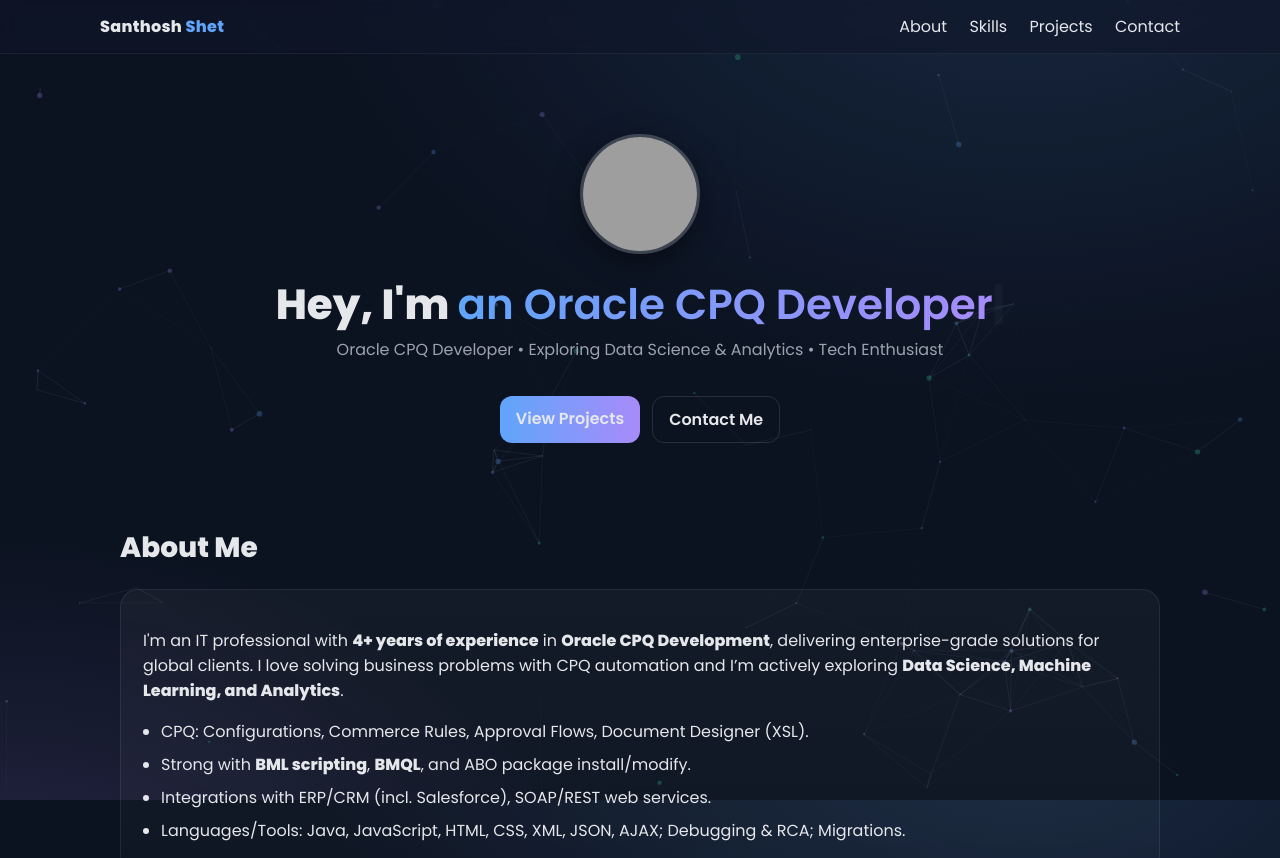
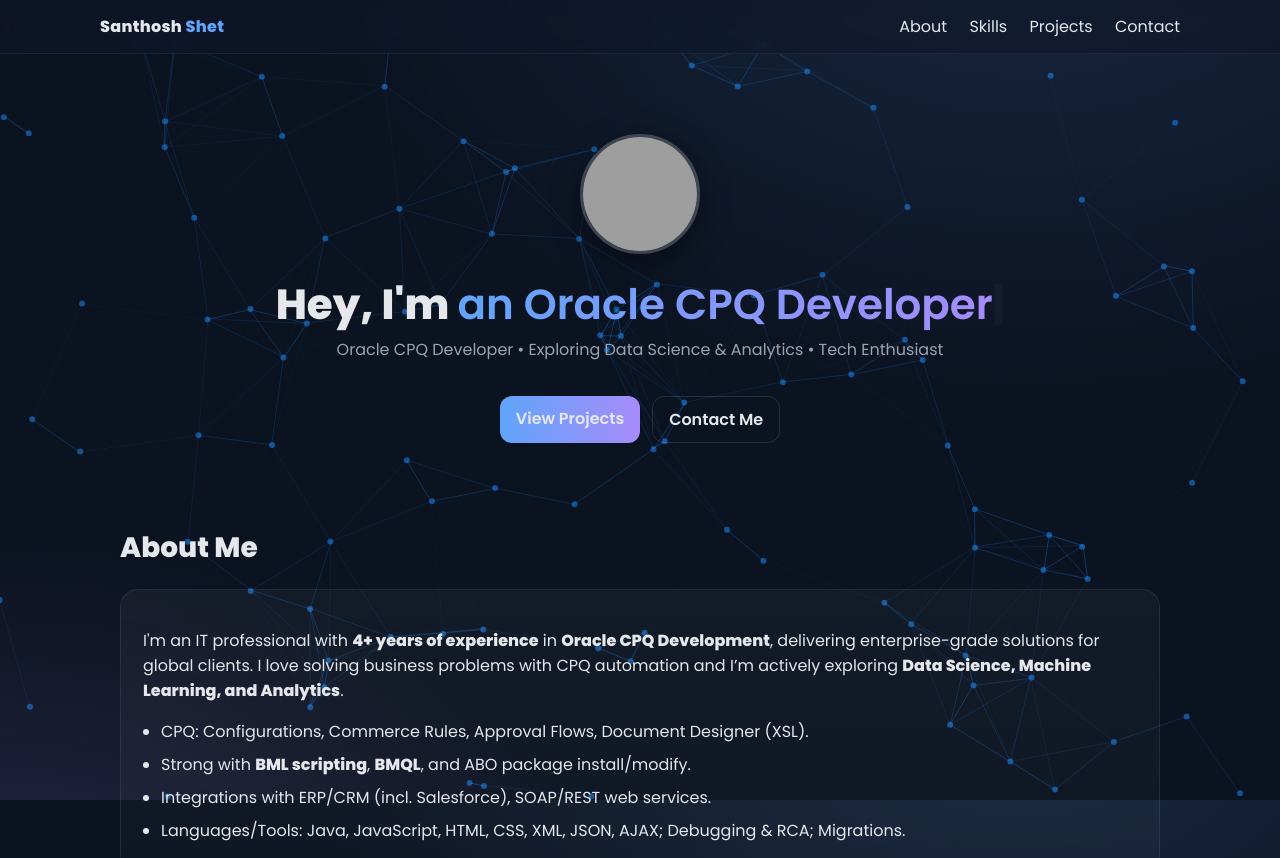
Before and after one commit to Simplesanthu/santhosh-shet, a plain HTML site: page index.html in a window 1280 px wide. Shown: the top 858 px of the page. Drawn offline with nearby package versions, Linux system fonts and the light colour scheme; grey boxes are pictures that could not be loaded.

Commit message:
Update index.html

```diff
--- a/index.html
+++ b/index.html
@@ -209,3 +209,45 @@
   </script>
 </body>
 </html>
+<script>
+particlesJS("particles-js", {
+  "particles": {
+    "number": { "value": 80 },
+    "color": { "value": "#1E90FF" },
+    "shape": { "type": "circle" },
+    "opacity": { "value": 0.5 },
+    "size": { "value": 3 },
+    "line_linked": {
+      "enable": true,
+      "distance": 150,
+      "color": "#1E90FF",
+      "opacity": 0.4,
+      "width": 1
+    },
+    "move": {
+      "enable": true,
+      "speed": 4,
+      "direction": "none",
+      "random": false,
+      "straight": false,
+      "out_mode": "out"
+    }
+  },
+  "interactivity": {
+    "detect_on": "canvas",   <!-- 👈 here it listens for mouse events -->
+    "events": {
+      "onhover": { "enable": true, "mode": "repulse" },   <!-- push away -->
+      "onclick": { "enable": true, "mode": "push" },      <!-- add new particles on click -->
+      "resize": true
+    },
+    "modes": {
+      "grab": { "distance": 200, "line_linked": { "opacity": 0.6 } },
+      "bubble": { "distance": 250, "size": 6, "duration": 2, "opacity": 0.8 },
+      "repulse": { "distance": 120, "duration": 0.4 },
+      "push": { "particles_nb": 4 },
+      "remove": { "particles_nb": 2 }
+    }
+  },
+  "retina_detect": true
+});
+</script>
```
